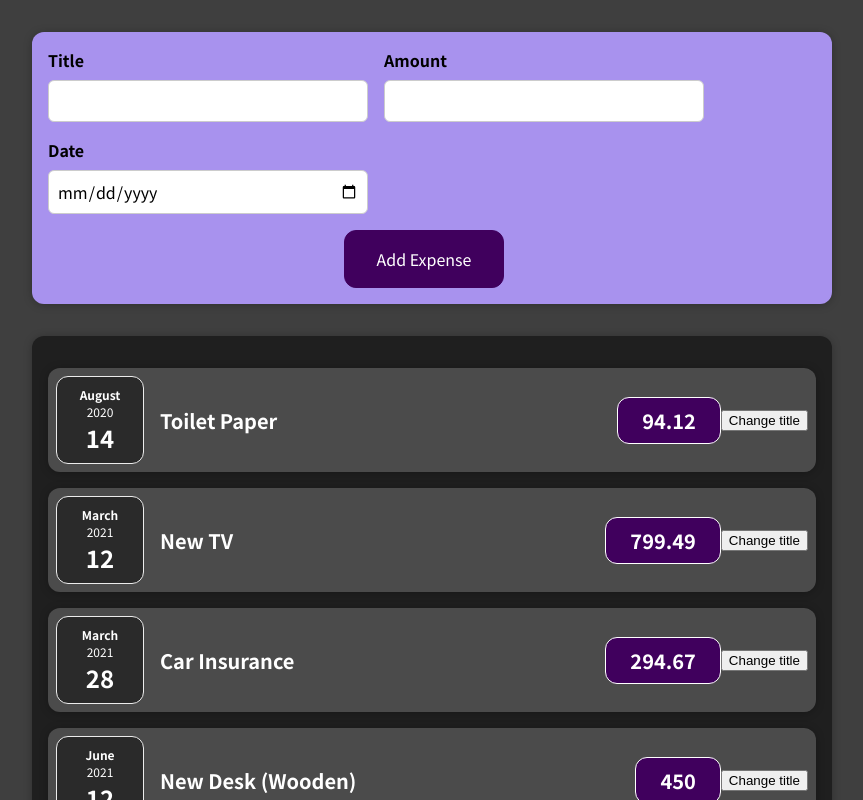
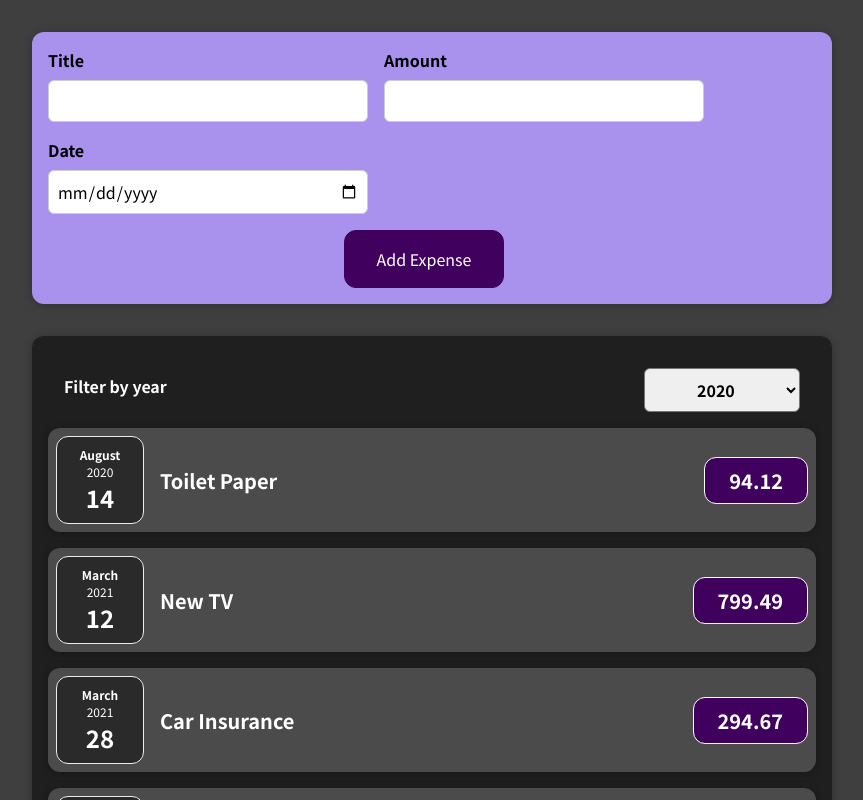
Before and after one commit to lakhanit/React-spending-tracker-, a React (Create React App) app: page / in a window 1280 px wide. Shown: the top 800 px of the page, without its empty margins (208-1071 px from the left). Built offline with nearby package versions, Linux system fonts and the light colour scheme.

Commit message:
items dynamically rendered

```diff
--- a/src/App.js
+++ b/src/App.js
@@ -1,8 +1,9 @@
+import React,{useState} from 'react'
 import NewExpense from "./components/NewExpense/NewExpense";
 import Expenses from "./components/Expenses/Expenses"
 import ExpenseForm from "./components/NewExpense/ExpenseForm";
-const App=()=> {
-  const expenses=[
+
+const dummy_expenses = [
   {
     id: "e1",
     title: "Toilet Paper",
@@ -23,10 +24,17 @@
     date: new Date(2021, 5, 12),
   },
 ];
+
+
+
+const App=()=> {
+
+  const [expenses,setExpenses]=useState(dummy_expenses);
+
   const addExpensehandler=(expense)=>{
-    console.log('inApp.js');
-    console.log(expense);
-
+    setExpenses(prevExpenses=>{
+      return [expense,...expenses]
+    });
   }
   return (
     <div>
--- /dev/null
+++ b/src/components/Expenses/ExpenseFilter.css
@@ -0,0 +1,24 @@
+.expenses-filter {
+	color: white;
+	padding: 0 1rem;
+}
+
+.expenses-filter__control {
+	display: flex;
+	width: 100%;
+	align-items: center;
+	justify-content: space-between;
+	margin: 1rem 0;
+}
+
+.expenses-filter label {
+	font-weight: bold;
+	margin-bottom: 0.5rem;
+}
+
+.expenses-filter select {
+	font: inherit;
+	padding: 0.5rem 3rem;
+	font-weight: bold;
+	border-radius: 6px;
+}
--- /dev/null
+++ b/src/components/Expenses/ExpenseFilter.js
@@ -0,0 +1,28 @@
+import React from "react";
+
+import "./ExpenseFilter.css";
+
+const ExpensesFilter = (props) => {
+
+	const yearChangeHandler=(event)=>{
+
+
+		props.onChangeYear(event.target.value);
+	};
+  return (
+    <div className="expenses-filter">
+      {" "}
+      <div className="expenses-filter__control">
+        {" "}
+        <label>Filter by year</label>{" "}
+        <select value={props.selected} onChange={yearChangeHandler}>
+          {" "}
+          <option value="2022">2022</option> <option value="2021">2021</option>{" "}
+          <option value="2020">2020</option> <option value="2019">2019</option>{" "}
+        </select>{" "}
+      </div>{" "}
+    </div>
+  );
+};
+
+export default ExpensesFilter;
--- a/src/components/Expenses/Expenses.js
+++ b/src/components/Expenses/Expenses.js
@@ -1,33 +1,31 @@
-import React from "react";
+import React,{useState} from "react";
 
 import ExpenseItem from "./expenseItem";
+import ExpensesFilter from "./ExpenseFilter";
 import Card from "../UI/Card";
 import "./Expenses.css";
 
 const Expenses = (props) => {
+  const [enteredYear, setEnteredYear] = useState("2020");
+
+  const changeYearHandler=(enteredYear)=>{
+    console.log(enteredYear);
+    setEnteredYear(enteredYear);
+  }
   return (
-    <Card className="expenses">
-      <ExpenseItem
-        title={props.items[0].title}
-        amount={props.items[0].amount}
-        date={props.items[0].date}
-      />
-      <ExpenseItem
-        title={props.items[1].title}
-        amount={props.items[1].amount}
-        date={props.items[1].date}
-      />
-      <ExpenseItem
-        title={props.items[2].title}
-        amount={props.items[2].amount}
-        date={props.items[2].date}
-      />
-      <ExpenseItem
-        title={props.items[3].title}
-        amount={props.items[3].amount}
-        date={props.items[3].date}
-      />
-    </Card>
+
+    <div>
+      <Card className="expenses">
+        <ExpensesFilter selected={enteredYear} onChangeYear={changeYearHandler} />
+        {props.items.map(expense=><ExpenseItem
+         key={expense.id}
+         title={expense.title}
+         amount={expense.amount}
+         date={expense.date}/>)}
+
+
+      </Card>
+    </div>
   );
 };
 
--- a/src/components/Expenses/expenseItem.js
+++ b/src/components/Expenses/expenseItem.js
@@ -1,23 +1,19 @@
-import React ,{useState} from 'react';
+import React  from 'react';
 import "./ExpenseItem.css";
 import ExpenseDate from "./ExpenseDate";
 import Card from "../UI/Card";
 
 
 const ExpenseItem=(props)=> {
-  const [title, setTitle]=useState(props.title);
 
-  const clickHandler=()=>{
-    setTitle('Updated');
-  };
   return (
     <Card className="expense-item">
       <ExpenseDate date={props.date} />
       <div className="expense-item__description">
-        <h2>{title}</h2>
+        <h2>{props.title}</h2>
         <div className="expense-item__price">{props.amount}</div>
       </div>
-      <button onClick={clickHandler}>Change title</button>
+
     </Card>
   );
 }
```
Lines whose indentation alone changed are shown as unchanged.
